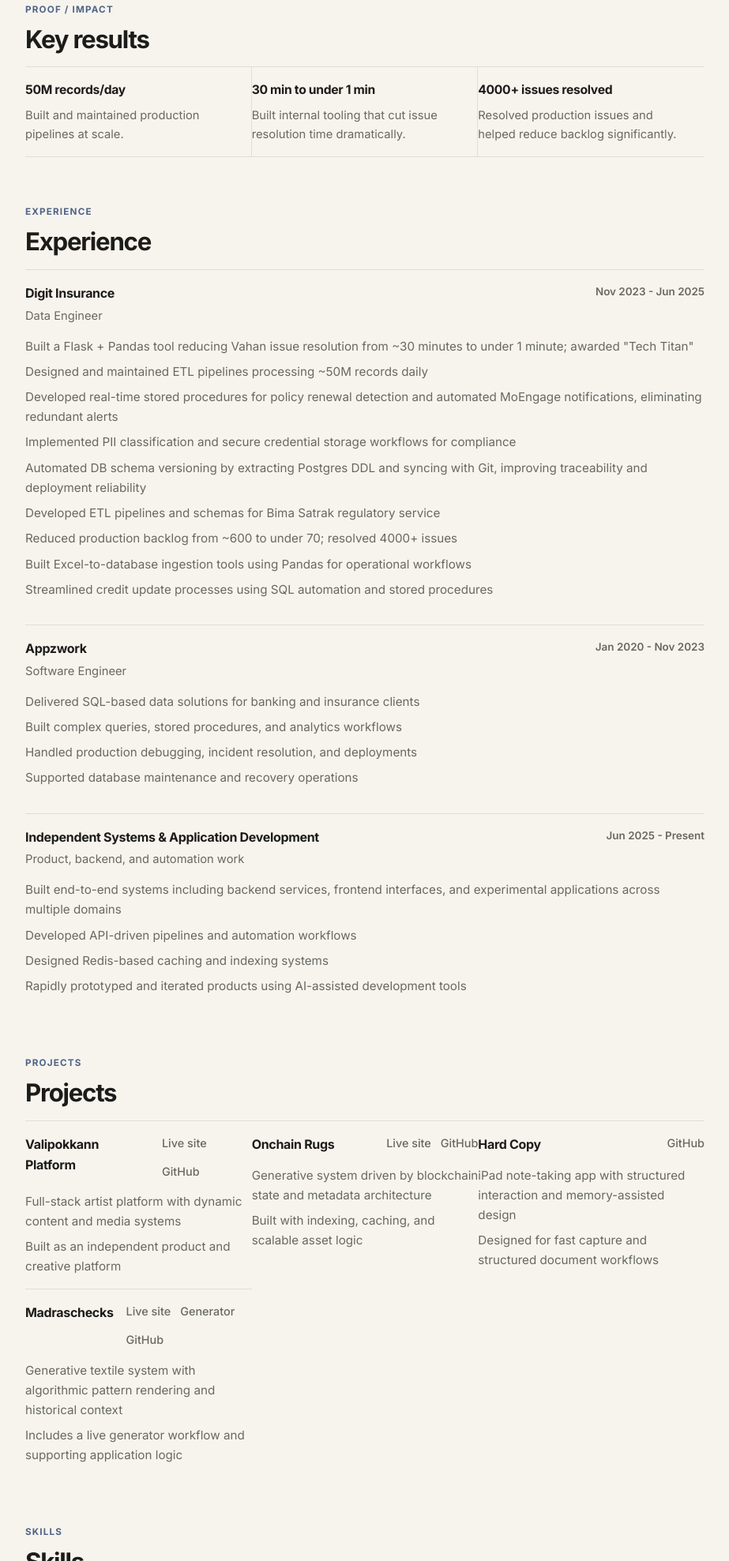
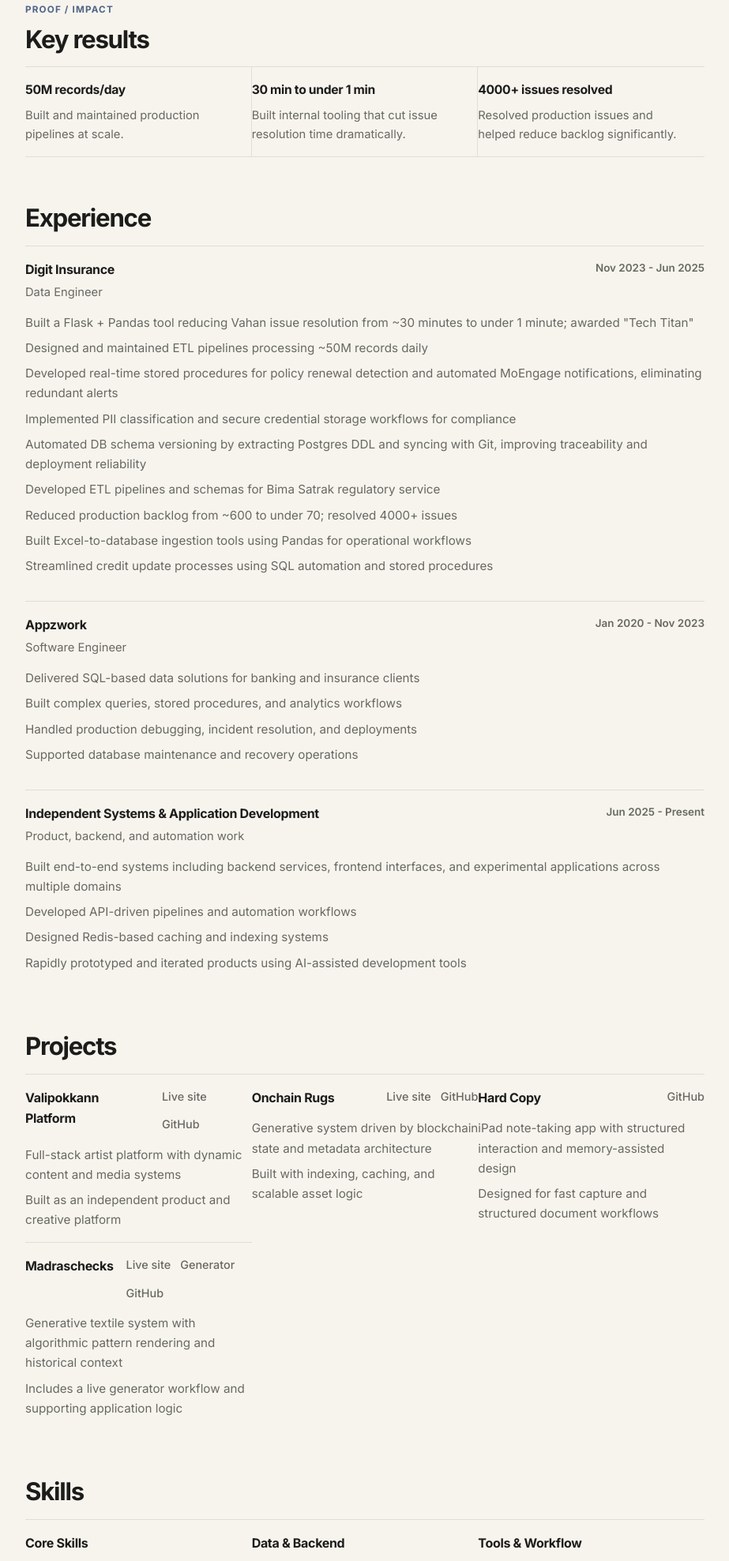
Before and after one commit to innovinitylabs/rajasekar-work-site, a plain HTML site: page index.html in a window 1280 px wide. Shown: the part 373-2350 px from the top of the page at 79% size, without its empty margins (178-1101 px from the left). Drawn offline with Linux system fonts and the light colour scheme.

Commit message:
title reapt fix

```diff
--- a/index.html
+++ b/index.html
@@ -93,7 +93,6 @@
         <section class="section reveal" id="experience">
           <div class="container">
             <div class="section-heading">
-              <p class="section-label">Experience</p>
               <h2>Experience</h2>
             </div>
 
@@ -175,7 +174,6 @@
         <section class="section reveal" id="projects">
           <div class="container">
             <div class="section-heading">
-              <p class="section-label">Projects</p>
               <h2>Projects</h2>
             </div>
 
@@ -280,7 +278,6 @@
         <section class="section reveal" id="skills">
           <div class="container">
             <div class="section-heading">
-              <p class="section-label">Skills</p>
               <h2>Skills</h2>
             </div>
 
@@ -340,7 +337,6 @@
         <section class="section reveal" id="education">
           <div class="container">
             <div class="section-heading">
-              <p class="section-label">Education</p>
               <h2>Education</h2>
             </div>
 
@@ -375,7 +371,6 @@
         <section class="section reveal" id="contact">
           <div class="container">
             <div class="section-heading">
-              <p class="section-label">Links &amp; Contact</p>
               <h2>Links &amp; Contact</h2>
             </div>
 
```
